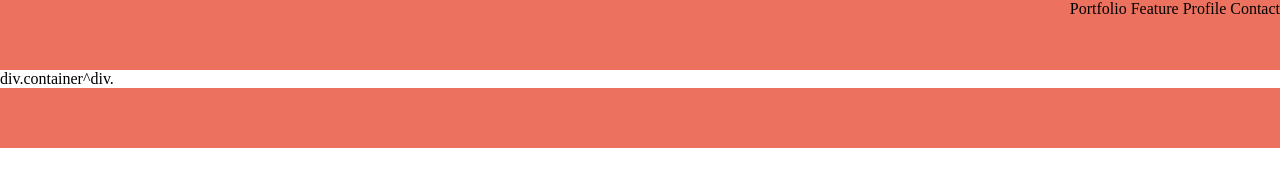
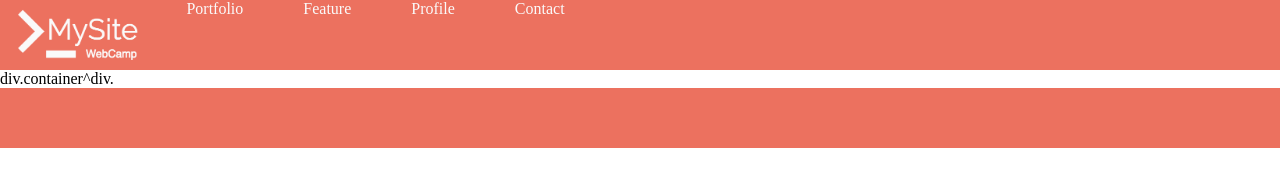
Before and after one commit to wakasugisatoi/skill-up-wals, a plain HTML site: page index.html in a window 1280 px wide. Drawn offline with Linux system fonts and the light colour scheme.

Commit message:
Add header

```diff
--- a/index.html
+++ b/index.html
@@ -8,14 +8,17 @@
 
   <body>
     <header>
-      <!--<img class="logo" src="img/logo.png" alt="ロゴ">-->
-      <nav class="nav">
-        <a>Portfolio</a>
-        <a>Feature</a>
-        <a>Profile</a>
-        <a>Contact</a>
+      <img class="logo" src="img/logo.png" alt="ロゴ">
+      <nav>
+        <ul class="nav-list">
+          <li class="nav-item">Portfolio</li>
+          <li class="nav-item">Feature</li>
+          <li class="nav-item">Profile</li>
+          <li class="nav-item">Contact</li>
+        </ul>
       </nav>
     </header>
+
 
     <main-visual>
 
--- a/style.css
+++ b/style.css
@@ -9,12 +9,19 @@ header{
   height: 70px;
   background-color: #EC715F;
   display: flex;
-  justify-content: flex-end;
 }
-.a{
+
+.nav-list{
+  text-align: center;
+  display: flex;
+}
+
+.nav-item{
+  color: #FAFAFA;
   font-size: 16px;
-  color: #FAFAFA
-  margin: 30px;
+  margin: 0 30px;
+  list-style: none;
+  display: inline-block;
 }
 
 main-visual{
```
